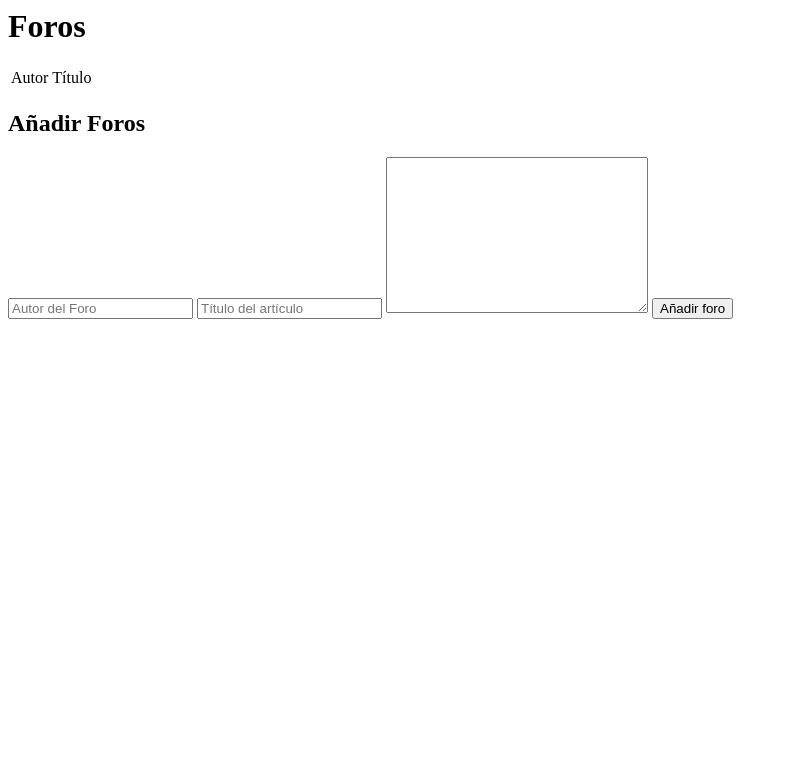
After one commit to nicobartok0/ETEC-GBBS, a Flask app: page /forums in a window 1280 px wide. The commit adds this page. Shown: the top 783 px of the page, without its empty margins (0-788 px from the left). Run offline with Flask 2, Linux system fonts and the light colour scheme; data that the repository does not hold is empty; some libraries are stand-ins or nearby versions.

Commit message:
Foros funcionales. GBBS v0.5

```diff
--- a/App.py
+++ b/App.py
@@ -1,3 +1,4 @@
+
 from click import password_option
 from flask import Flask, render_template, request, url_for, jsonify
 from flask_mysqldb import MySQL
@@ -38,6 +39,7 @@ def add_user():
         else:
             return render_template('ex_user_already_exists.html')
 
+#Ruta de inicio de sesión
 @app.route('/sign_in', methods=['POST'])
 def sign_in():
     if request.method == 'POST':
@@ -51,8 +53,23 @@ def sign_in():
         else:
             return 'Sesión iniciada'
 
-
-
+#Ruta de foros
+@app.route('/forums')
+def forums():
+    cur = mysql.connection.cursor()
+    cur.execute('SELECT * FROM foro')
+    data = cur.fetchall()
+    return render_template('foros.html', foros = data)
+@app.route('/add_forums', methods=['POST'])
+def add_forums():
+    if request.method == 'POST':
+        autor = request.form['autor']
+        titulo = request.form['titulo']
+        cuerpo = request.form['cuerpo']
+        cur = mysql.connection.cursor()
+        cur.execute('INSERT INTO foro (autor, cuerpo, titulo) VALUES (%s, %s, %s)', (autor, cuerpo, titulo))
+        mysql.connection.commit()
+    return forums()
 
 
 #Bucle principal. La aplicación se corre en el puerto 3000.
--- /dev/null
+++ b/templates/foros.html
@@ -0,0 +1,27 @@
+<html>
+    <body>
+        <h1>Foros</h1>
+        <table>
+            <thead>
+                <td> Autor </td>
+                <td> Título </td>
+            </thead>
+            <tbody>
+            {%for foro in foros%}
+            <tr>
+                <td>{{foro.1}}</td>
+                <td>{{foro.3}}</td>
+            </tr>
+            {%endfor%}
+            </tbody>
+        </table>
+        <h2>Añadir Foros</h2>
+        <form action="/add_forums", method="POST">
+            <input type="text" name="autor" placeholder="Autor del Foro" required/>
+            <input type="text" name="titulo" placeholder="Título del artículo" required/>
+            <textarea name="cuerpo" id="" cols="30" rows="10"> </textarea required>
+            <button type="submit">Añadir foro</button>
+        </form>
+
+    </body>
+</html>
--- a/templates/index.html
+++ b/templates/index.html
@@ -15,5 +15,9 @@
             <input type="password" name="password" placeholder="Contraseña" required/>
             <button type="submit">Iniciar sesión</button>
         </form>
+        <form action="/forums">
+            <h3>Ir a los foros</h3>
+            <button type="submit">Foros</button>
+        </form>
     </body>
 </html>
```
